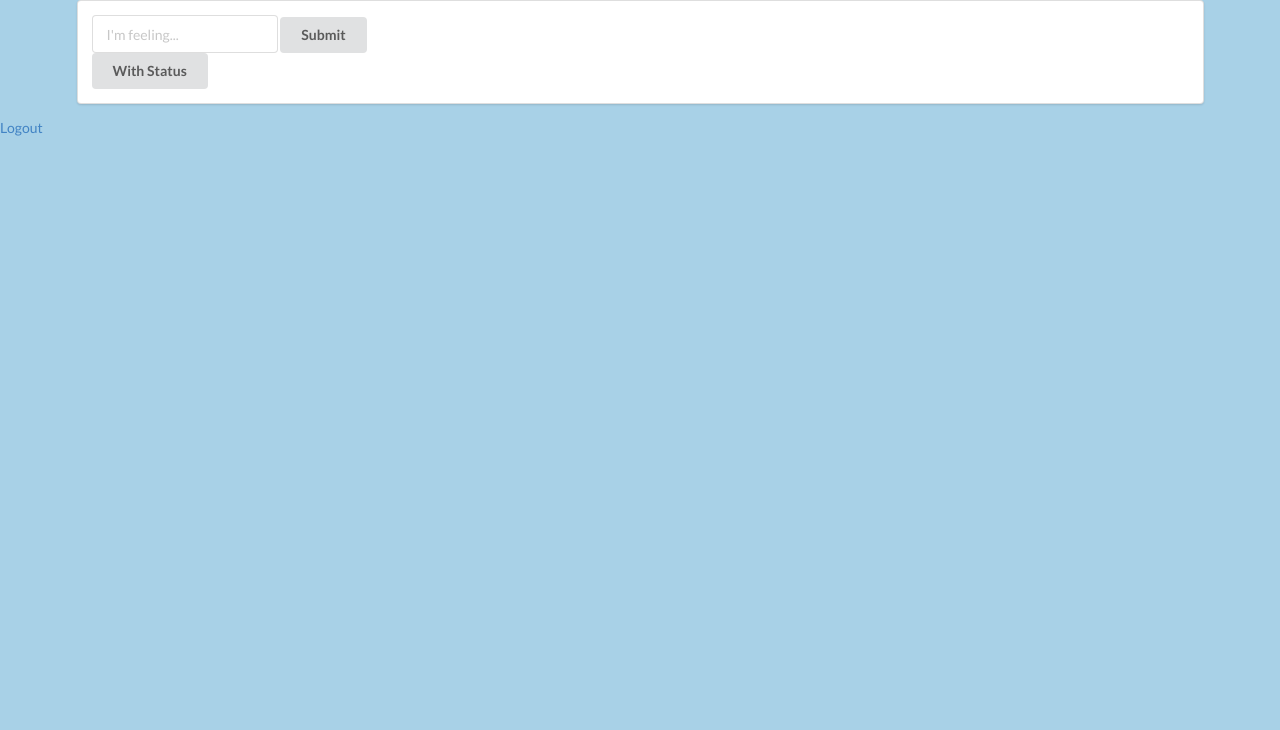
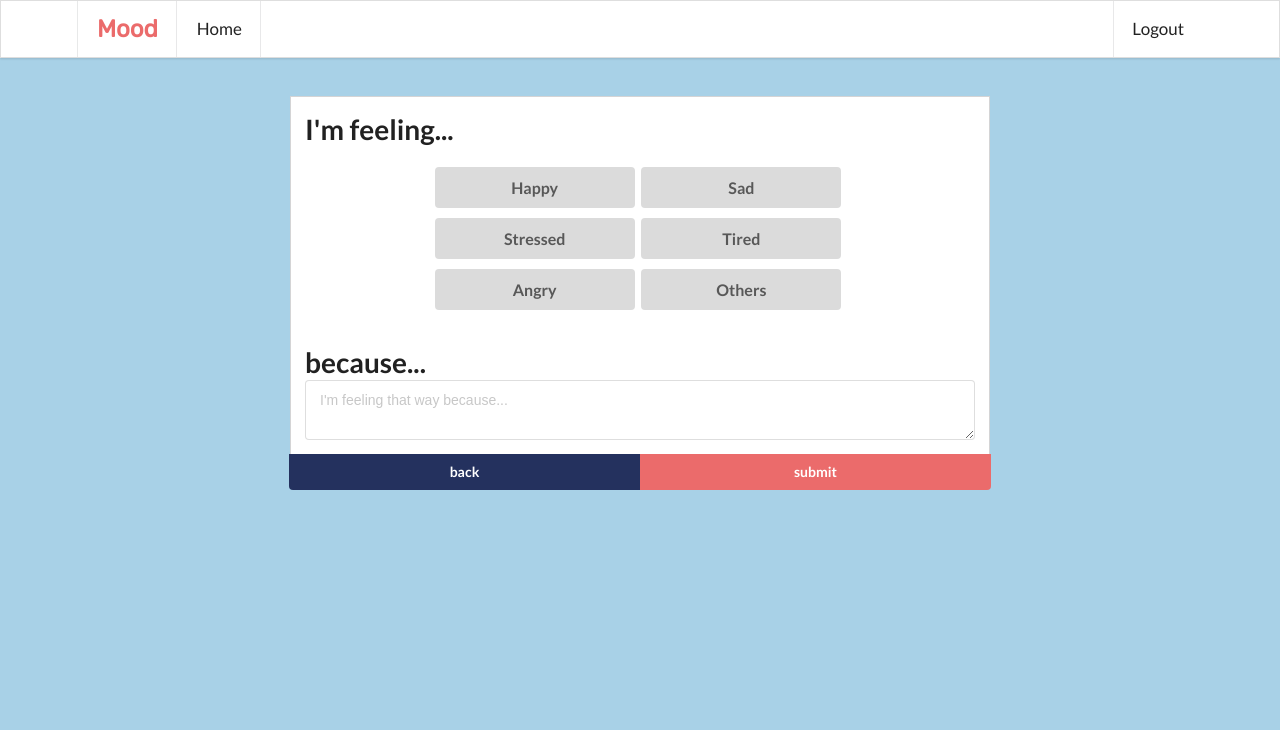
Before and after one commit to rfcabasag/Mood, a Django app: page /maintainmood/addmood/ in a window 1280 px wide. Shown: the top 730 px of the page. Before the commit the page ends 136 px from the top, so only its background shows below. Run offline with Django 3.2, Linux system fonts and the light colour scheme; a user stored in the database is signed in; some libraries are stand-ins or nearby versions.

Commit message:
add status to mood input

```diff
--- a/maintainmood/templates/maintainmood/addmood.html
+++ b/maintainmood/templates/maintainmood/addmood.html
@@ -3,20 +3,85 @@
 {% block title %} New Mood {% endblock %}
 
 {% block content %}
+<!-- fixed menu -->
+<div class="ui fixed huge menu">
+  <div class="ui container">
+    <a href="#" class="header item">
+      <div class="mood0">Mood</div>
+    </a>
+    <a href="#" class="item">Home</a>
+    <div class="right menu">
+      <a href="{% url 'logout' %}" class="item">Logout</a>
+    </div>
+  </div>
+</div>
 
-<div class = "ui container segment">
-	<form class = "ui form" method = "POST">
-		{% csrf_token %}
-		<div class="ui input">
-  			<input type="text" name = 'moodinput' placeholder="I'm feeling..." >
-		</div>
-		<button class="ui button" type="submit">Submit</button>
-	</form>
-	<a href="{% url 'addstatus' %}">
-		<button class="ui button">With Status</button>
-	</a>
+<div class="ui main text container">
+  <form method = "POST">
+  {% csrf_token %}
+    <div class="ui container attached segment">
+      <h1>I'm feeling...</h1>
+      <div style="text-align:center;">
+        <div style="display:inline-block">
+          <div style="margin-bottom:10px">
+            <a id="Happy" class="ui large button moodbtn" style="background-color:#dbdbdb;width:200px;" onclick="updateMoodField('Happy')">Happy</a>
+            <a id="Sad" class="ui large button moodbtn" style="background-color:#dbdbdb;width:200px;" onclick="updateMoodField('Sad')">Sad</a>
+          </div>
+          <div style="margin-bottom:10px">
+            <a id="Stressed" class="ui large button moodbtn" style="background-color:#dbdbdb;width:200px;" onclick="updateMoodField('Stressed')">Stressed</a>
+            <a id="Tired" class="ui large button moodbtn" style="background-color:#dbdbdb;width:200px;" onclick="updateMoodField('Tired')">Tired</a>
+          </div>
+          <div style="margin-bottom:10px">
+            <a id="Angry" class="ui large button moodbtn" style="background-color:#dbdbdb;width:200px;" onclick="updateMoodField('Angry')">Angry</a>
+            <a id="Others" class="ui large button moodbtn" style="background-color:#dbdbdb;width:200px;" onclick="showOthers()">Others</a>
+          </div>
+          <div id="othersForm" class="ui large form" style="display:none">
+            <div class="fluid inline field">
+              <label>Others</label>
+              <input id="moodfield" type="text" name="moodinput" placeholder="input here...">
+            </div>
+          </div>
+        </div>
+      </div>
+      <!-- status -->
+      <h1>because...
+      <div class="ui form">
+        <div class="field">
+          <textarea rows="2" name="statusinput" placeholder="I'm feeling that way because..."></textarea>
+        </div>
+      </div>
+    </div>
+    <div class="ui two bottom attached buttons">
+        <a class="ui button" id="bluebtn" href="/maintainmood">back</a>
+        <button class="ui button" id="pinkbtn" type="submit">submit</button>
+    </div>
+  </form>
 </div>
-<a href = "{% url 'logout' %}"> Logout </a>
 
+<script>
+  function updateMoodField(moodName) {
+    var i;
+    var x = document.getElementsByClassName("moodbtn");
+    for (i = 0; i < x.length; i++) {
+      x[i].style.backgroundColor = "#dbdbdb";
+      x[i].style.color = "initial";
+    }
+    document.getElementById(moodName).style.backgroundColor = "#eb6b6b";
+    document.getElementById(moodName).style.color = "#fff";
+    document.getElementById('othersForm').style.display = "none";
+    document.getElementById('moodfield').value = moodName;
+  }
 
+  function showOthers() {
+    var x = document.getElementsByClassName("moodbtn");
+    for (i = 0; i < x.length; i++) {
+      x[i].style.backgroundColor = "#dbdbdb";
+      x[i].style.color = "initial";
+    }
+    document.getElementById('Others').style.backgroundColor = "#eb6b6b";
+    document.getElementById('Others').style.color = "#fff";
+    document.getElementById('moodfield').value = '';
+    document.getElementById('othersForm').style.display = "block";
+  }
+</script>
 {% endblock %}
```
